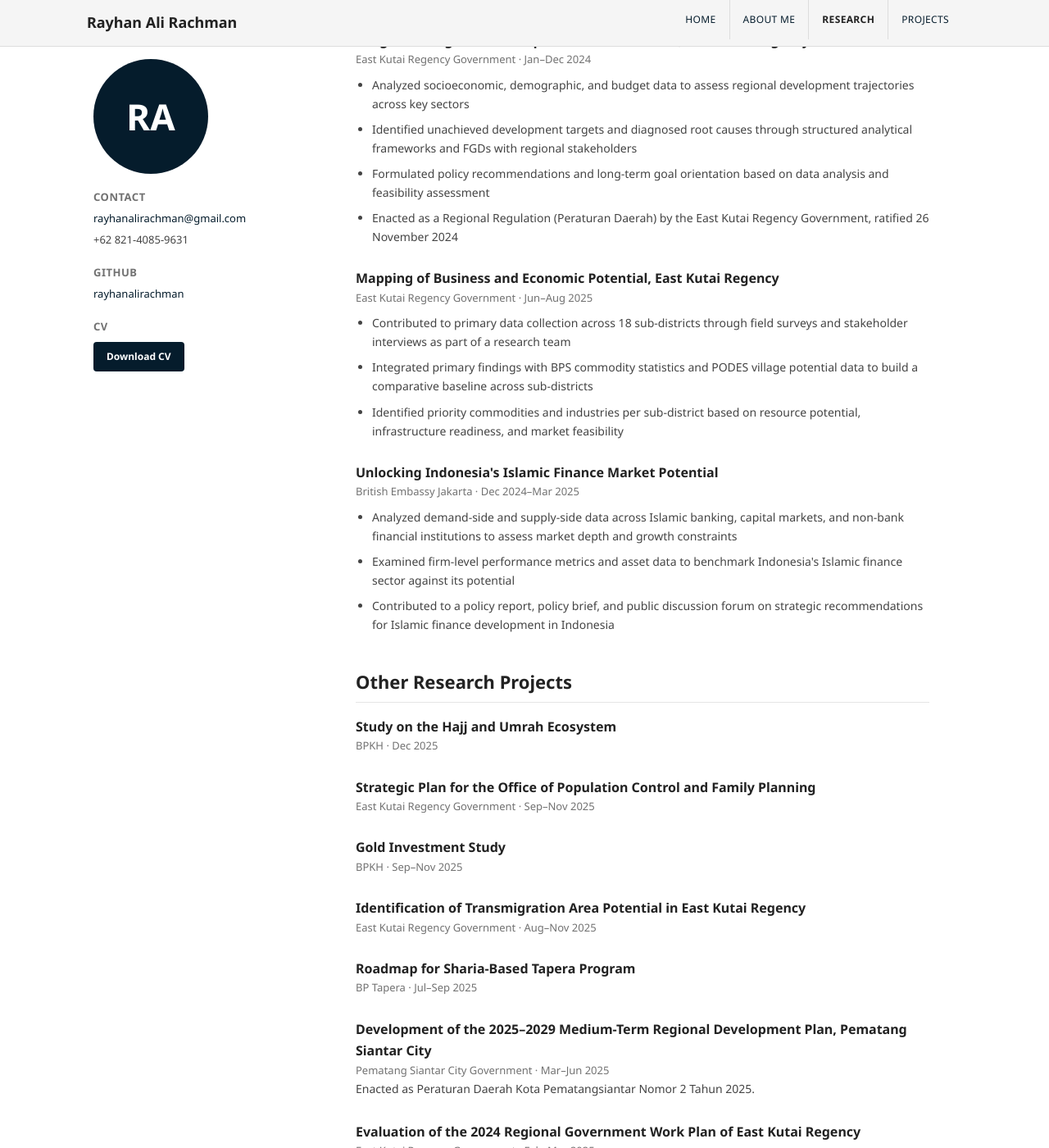
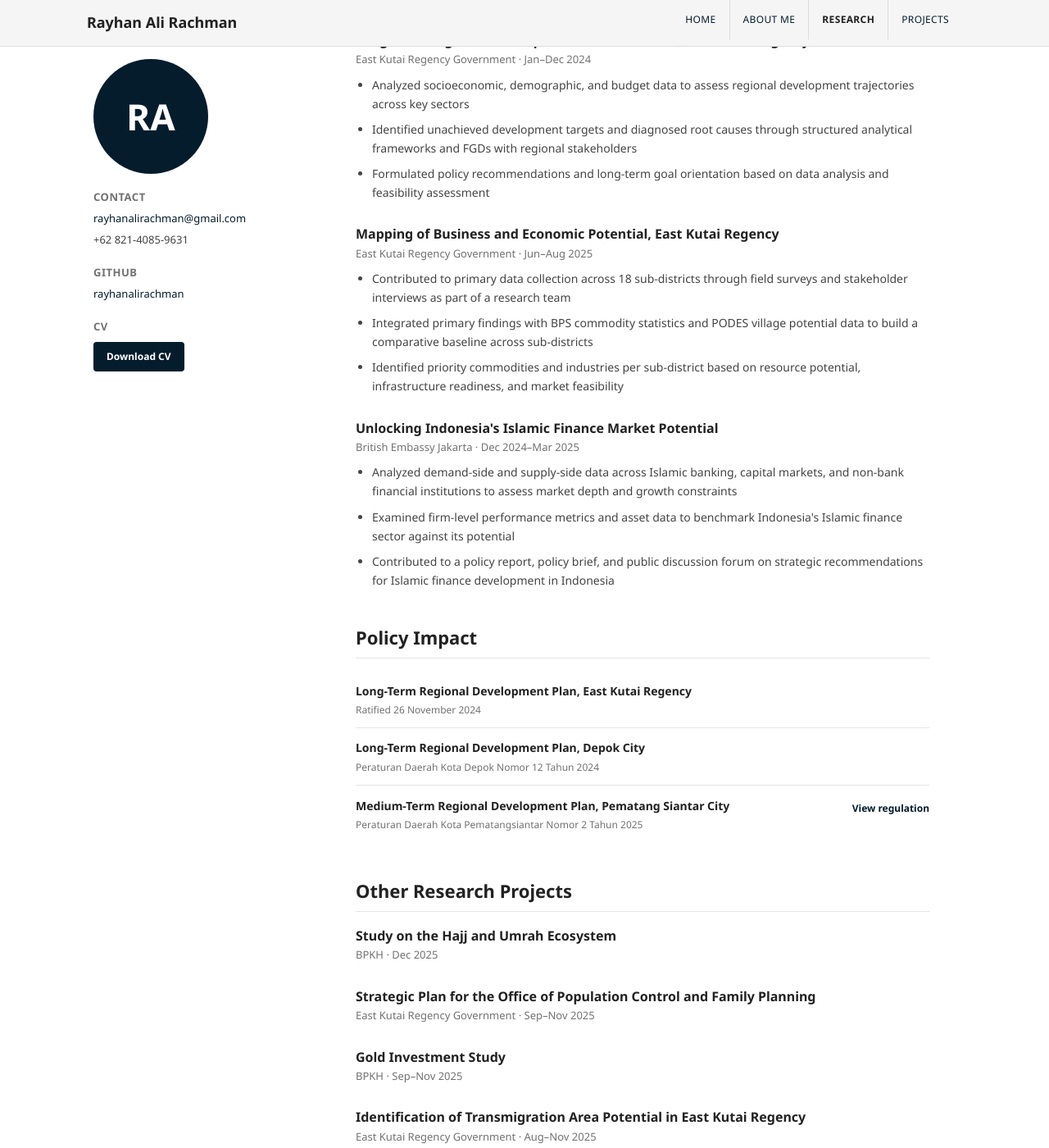
Before and after one commit to rayhanalirachman/rayhanalirachman.github.io, a Jekyll site: the page built from research.md, in a window 1280 px wide and 1400 px high, scrolled down 361 px. Shown: the whole window at 82% size. Built offline with Jekyll 4.4.1, drawn with Linux system fonts in a browser that asks for light colours; some of the changed text lies outside the part shown.

Commit message:
Add Policy Impact section between featured and full project list

```diff
--- a/assets/css/style.css
+++ b/assets/css/style.css
@@ -136,6 +136,25 @@ main h2 {
 .entry p { font-size: 14px; margin: 0; }
 .entry:not(:has(ul)) .entry-meta { margin-bottom: 0; }
 
+.impact-row {
+  display: flex;
+  align-items: center;
+  justify-content: space-between;
+  gap: 16px;
+  padding: 12px 0;
+  border-bottom: 1px solid var(--border);
+}
+.impact-row:last-child { border-bottom: none; }
+.impact-title { font-weight: 700; color: var(--heading); font-size: 14px; }
+.impact-meta { color: var(--muted); font-size: 12px; margin-top: 2px; }
+.impact-link {
+  font-size: 12px;
+  font-weight: 700;
+  white-space: nowrap;
+  color: var(--link);
+}
+.impact-link:hover { color: var(--link-hover); }
+
 footer.site-footer {
   max-width: 1100px;
   margin: 0 auto;
--- a/research.md
+++ b/research.md
@@ -25,7 +25,6 @@ permalink: /research/
     <li>Analyzed socioeconomic, demographic, and budget data to assess regional development trajectories across key sectors</li>
     <li>Identified unachieved development targets and diagnosed root causes through structured analytical frameworks and FGDs with regional stakeholders</li>
     <li>Formulated policy recommendations and long-term goal orientation based on data analysis and feasibility assessment</li>
-    <li>Enacted as a Regional Regulation (Peraturan Daerah) by the East Kutai Regency Government, ratified 26 November 2024</li>
   </ul>
 </div>
 
@@ -47,6 +46,34 @@ permalink: /research/
     <li>Examined firm-level performance metrics and asset data to benchmark Indonesia's Islamic finance sector against its potential</li>
     <li>Contributed to a policy report, policy brief, and public discussion forum on strategic recommendations for Islamic finance development in Indonesia</li>
   </ul>
+</div>
+
+</section>
+
+<section markdown="1">
+
+## Policy Impact
+
+<div class="impact-row" markdown="1">
+  <div>
+    <div class="impact-title">Long-Term Regional Development Plan, East Kutai Regency</div>
+    <div class="impact-meta">Ratified 26 November 2024</div>
+  </div>
+</div>
+
+<div class="impact-row" markdown="1">
+  <div>
+    <div class="impact-title">Long-Term Regional Development Plan, Depok City</div>
+    <div class="impact-meta">Peraturan Daerah Kota Depok Nomor 12 Tahun 2024</div>
+  </div>
+</div>
+
+<div class="impact-row" markdown="1">
+  <div>
+    <div class="impact-title">Medium-Term Regional Development Plan, Pematang Siantar City</div>
+    <div class="impact-meta">Peraturan Daerah Kota Pematangsiantar Nomor 2 Tahun 2025</div>
+  </div>
+  <a href="https://jdih.pematangsiantar.go.id/common/dokumen/2025LD12272.pdf" class="impact-link" target="_blank" rel="noopener">View regulation</a>
 </div>
 
 </section>
@@ -83,7 +110,6 @@ permalink: /research/
 <div class="entry" markdown="1">
   <div class="entry-title">Development of the 2025&ndash;2029 Medium-Term Regional Development Plan, Pematang Siantar City</div>
   <div class="entry-meta">Pematang Siantar City Government &middot; Mar&ndash;Jun 2025</div>
-  <p>Enacted as Peraturan Daerah Kota Pematangsiantar Nomor 2 Tahun 2025.</p>
 </div>
 
 <div class="entry" markdown="1">
@@ -129,7 +155,6 @@ permalink: /research/
 <div class="entry" markdown="1">
   <div class="entry-title">Preparation of Depok City Long-Term Regional Development Plan 2025&ndash;2045</div>
   <div class="entry-meta">Depok City Government &middot; Jan&ndash;Jun 2024</div>
-  <p>Enacted as Peraturan Daerah Kota Depok Nomor 12 Tahun 2024.</p>
 </div>
 
 <div class="entry" markdown="1">
```
